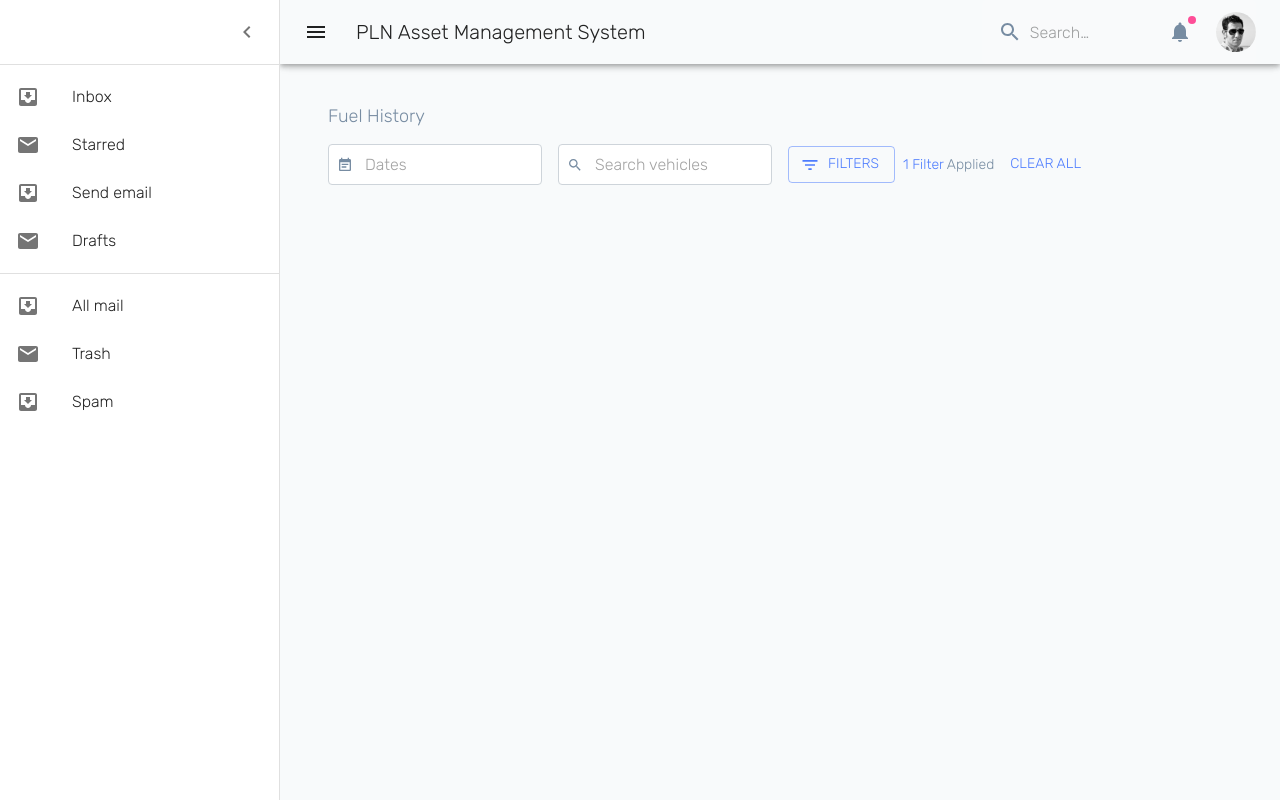
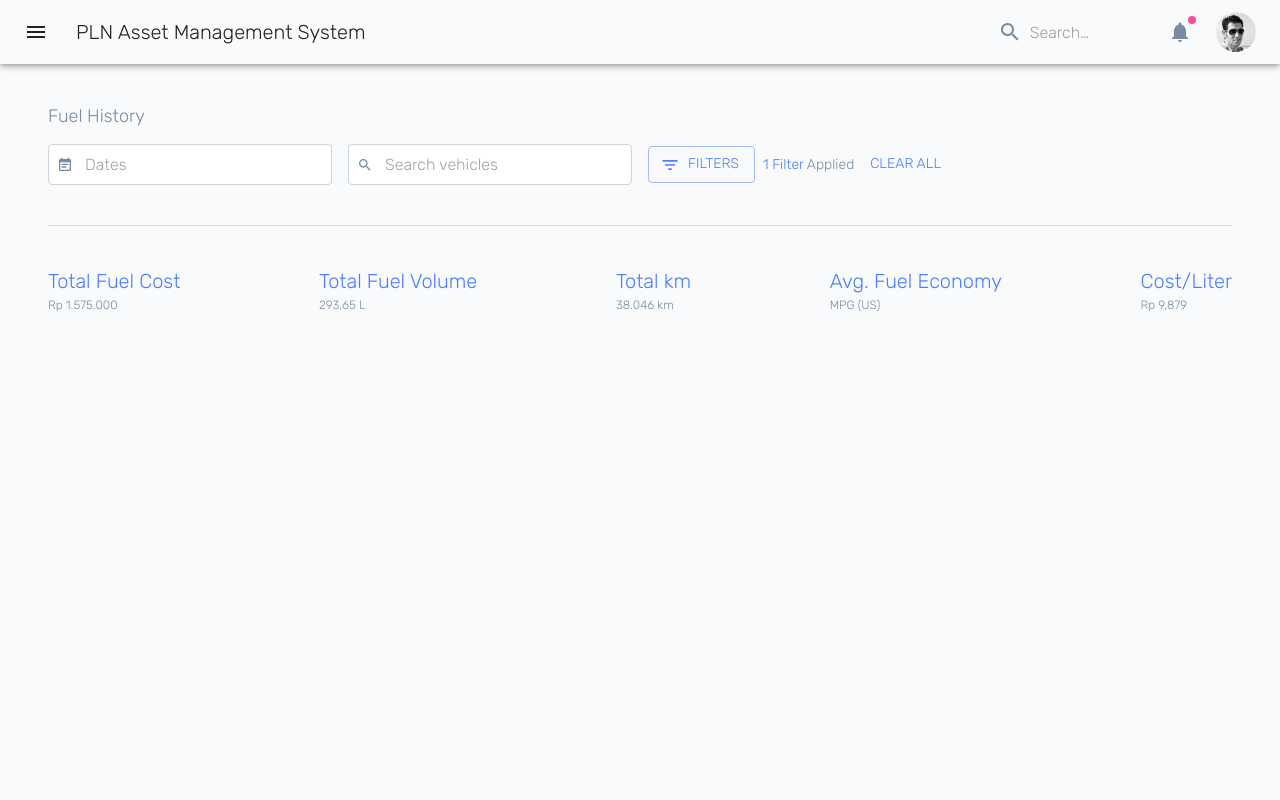
Before and after one commit to ahakem/Management-System, a Next.js app: page / in a window 1280 px wide. Built offline with nearby package versions, Linux system fonts and the light colour scheme.

Commit message:
Analytics

```diff
--- /dev/null
+++ b/components/Analytics/InfoBox.js
@@ -0,0 +1,33 @@
+import React from "react";
+import { makeStyles } from "@material-ui/core/styles";
+import { Typography, Box } from "@material-ui/core";
+
+const Analytics = ({ value, title }) => {
+  const classes = useStyles();
+
+  return (
+    <Box className={classes.root}>
+      <Typography className={classes.value}>{title}</Typography>
+      <Typography className={classes.title}>{value}</Typography>
+    </Box>
+  );
+};
+
+export default Analytics;
+
+const useStyles = makeStyles((theme) => ({
+  root: {
+    marginBottom: theme.spacing(2),
+    [theme.breakpoints.up("md")]: {
+      marginBottom: 0,
+    },
+  },
+  title: {
+    color: theme.palette.secondary.main,
+    fontSize: 12,
+  },
+  value: {
+    color: theme.palette.primary.main,
+    fontSize: 20,
+  },
+}));
--- /dev/null
+++ b/components/Analytics/index.js
@@ -0,0 +1,31 @@
+import React from "react";
+import { makeStyles } from "@material-ui/core/styles";
+import { Container } from "@material-ui/core";
+import InfoBox from "components/Analytics/InfoBox";
+const Analytics = () => {
+  const classes = useStyles();
+
+  return (
+    <Container className={classes.root} disableGutters={true} maxWidth="lg">
+      <InfoBox value="Rp 1.575.000" title="Total Fuel Cost" />
+      <InfoBox value="293,65 L" title="Total Fuel Volume" />
+      <InfoBox value="38.046 km" title="Total km" />
+      <InfoBox value="MPG (US)" title="Avg. Fuel Economy" />
+      <InfoBox value="Rp 9,879" title="Cost/Liter" />
+    </Container>
+  );
+};
+
+export default Analytics;
+
+const useStyles = makeStyles((theme) => ({
+  root: {
+    display: "flex",
+    flexDirection: "column",
+    justifyContent: "space-between",
+    margin: theme.spacing(0),
+    [theme.breakpoints.up("md")]: {
+      flexDirection: "row",
+    },
+  },
+}));
--- a/components/Filter.js
+++ b/components/Filter.js
@@ -1,28 +1,40 @@
 import React from "react";
 import { makeStyles } from "@material-ui/core/styles";
-import { Typography, Box, Grid,InputAdornment, Button} from "@material-ui/core";
-import AccountCircle from '@material-ui/icons/AccountCircle';
-import EventNoteIcon from '@material-ui/icons/EventNote';
-import SearchIcon from '@material-ui/icons/Search';
-import TextField from 'components/shared/TextField'
-import FilterListIcon from '@material-ui/icons/FilterList';
+import {
+  Typography,
+  Grid,
+  InputAdornment,
+  Button,
+  FormControl,
+  FormHelperText,
+} from "@material-ui/core";
+import AccountCircle from "@material-ui/icons/AccountCircle";
+import EventNoteIcon from "@material-ui/icons/EventNote";
+import SearchIcon from "@material-ui/icons/Search";
+import TextField from "components/shared/TextField";
+import FilterListIcon from "@material-ui/icons/FilterList";
 const Filter = (props) => {
   const classes = useStyles();
 
   return (
     <Grid container spacing={2}>
       <Grid item xs={12} md={6} lg={3}>
-        <TextField className={classes.textInput} placeholder="Dates"  id="date"
+        <TextField
+          className={classes.textInput}
+          placeholder="Dates"
+          id="date"
           startAdornment={
             <InputAdornment position="end">
               <EventNoteIcon className={classes.icon} />
             </InputAdornment>
           }
         />
-
       </Grid>
       <Grid item xs={12} md={6} lg={3}>
-      <TextField className={classes.textInput} placeholder="Search vehicles"  id="Search_vehicles"
+        <TextField
+          className={classes.textInput}
+          placeholder="Search vehicles"
+          id="Search_vehicles"
           startAdornment={
             <InputAdornment position="end">
               <SearchIcon className={classes.icon} />
@@ -38,11 +50,10 @@
         >
           Filters
         </Button>
-      <Typography className={classes.filterLabel}><span className={classes.textHighlight}>1 Filter</span> Applied</Typography>
-      <Button
-        color="primary"
-        style={{whiteSpace:"nowrap"}}
-      >
+        <Typography className={classes.filterLabel}>
+          <span className={classes.textHighlight}>1 Filter</span> Applied
+        </Typography>
+        <Button color="primary" style={{ whiteSpace: "nowrap" }}>
           Clear all
         </Button>
       </Grid>
@@ -56,25 +67,25 @@
   heading: {
     color: theme.palette.secondary.main,
   },
-  textInput:{
-    width:"100%"
+  textInput: {
+    width: "100%",
   },
-  icon:{
-    color:theme.palette.secondary.main,
-    width:16,
-    height:16
+  icon: {
+    color: theme.palette.secondary.main,
+    width: 16,
+    height: 16,
   },
-  actions:{
-    display:"flex",
-    alignItems:"center",
+  actions: {
+    display: "flex",
+    alignItems: "center",
   },
-  filterLabel:{
-    fontSize:14,
-    color:theme.palette.secondary.main,
-    margin:'0 8px',
-    whiteSpace:"nowrap"
+  filterLabel: {
+    fontSize: 14,
+    color: theme.palette.secondary.main,
+    margin: "0 8px",
+    whiteSpace: "nowrap",
   },
-  textHighlight:{
-    color:theme.palette.primary.main
-  }
+  textHighlight: {
+    color: theme.palette.primary.main,
+  },
 }));
--- a/components/layout/AppToolBar.js
+++ b/components/layout/AppToolBar.js
@@ -10,12 +10,10 @@
 import Badge from "@material-ui/core/Badge";
 import MenuItem from "@material-ui/core/MenuItem";
 import Menu from "@material-ui/core/Menu";
-import AccountCircle from "@material-ui/icons/AccountCircle";
 import NotificationsIcon from "@material-ui/icons/Notifications";
 
 const AppToolBar = ({ open, handleDrawerToggle }) => {
   const classes = useStyles();
-  const theme = useTheme();
   const [anchorEl, setAnchorEl] = React.useState(null);
   const isMenuOpen = Boolean(anchorEl);
 
--- a/components/layout/index.js
+++ b/components/layout/index.js
@@ -19,7 +19,7 @@
 export default function Layout(props) {
   const classes = useStyles();
   const theme = useTheme();
-  const [open, setOpen] = React.useState(true);
+  const [open, setOpen] = React.useState(false);
 
   const handleDrawerToggle = () => {
     setOpen(!open);
--- a/pages/index.js
+++ b/pages/index.js
@@ -1,7 +1,8 @@
 import React from "react";
-import {Container, Typography, Box} from "@material-ui/core";
+import {Container, Typography, Box, Divider} from "@material-ui/core";
 import { makeStyles } from "@material-ui/core/styles";
 import Filter from 'components/Filter'
+import  Analytics from 'components/Analytics'
 export default function Index() {
   const classes = useStyles();
 
@@ -18,6 +19,8 @@
         </Typography>
       </Box>
       <Filter/>
+      <Divider className={classes.divider}/>
+      <Analytics/>
     </Container>
   );
 }
@@ -26,4 +29,7 @@
   heading: {
     color: theme.palette.secondary.main,
   },
+  divider:{
+    margin:theme.spacing(5,0)
+  }
 }));
```
Lines whose indentation alone changed are shown as unchanged.
